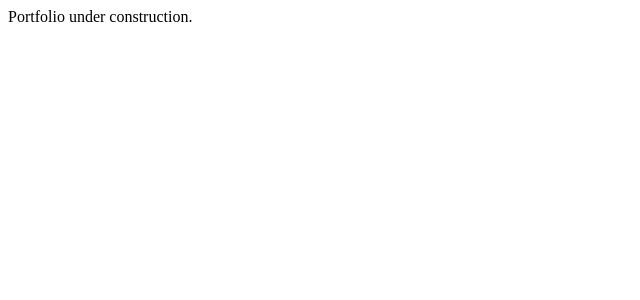
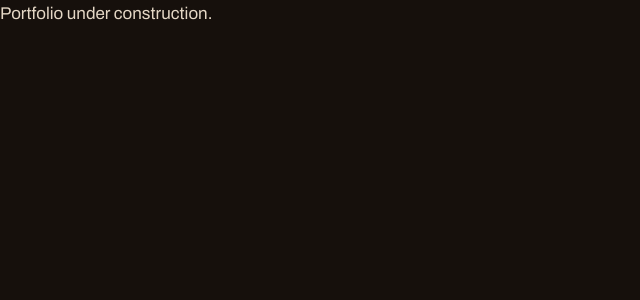
Before and after one commit to GreatLoveV/portfolio, a Next.js app: page / in a window 1280 px wide. Shown: the top 300 px of the page, without its empty margins (0-640 px from the left). Built offline with nearby package versions, Linux system fonts and the light colour scheme.

Commit message:
feat(design): add tokens, fonts and base styles

```diff
--- a/src/app/globals.css
+++ b/src/app/globals.css
@@ -1 +1,90 @@
-/* Design tokens arrive in Phase 2. */
+*,
+*::before,
+*::after {
+  box-sizing: border-box;
+}
+
+html {
+  -webkit-text-size-adjust: 100%;
+  text-size-adjust: 100%;
+}
+
+body {
+  margin: 0;
+  min-height: 100dvh;
+  background-color: var(--color-ground);
+  color: var(--color-paper);
+  font-family: var(--font-sans);
+  font-size: var(--text-body);
+  line-height: var(--leading-body);
+  font-stretch: var(--width-body);
+  -webkit-font-smoothing: antialiased;
+  -moz-osx-font-smoothing: grayscale;
+}
+
+h1,
+h2,
+h3,
+h4,
+p,
+figure,
+ul,
+ol,
+dl,
+dd {
+  margin: 0;
+}
+
+ul[role='list'],
+ol[role='list'] {
+  padding: 0;
+  list-style: none;
+}
+
+img,
+svg,
+video {
+  display: block;
+  max-width: 100%;
+}
+
+input,
+textarea,
+select,
+button {
+  font: inherit;
+  color: inherit;
+}
+
+a {
+  color: inherit;
+  text-decoration-line: underline;
+  text-decoration-thickness: 1px;
+  text-underline-offset: 0.2em;
+  transition: color var(--duration-fast) var(--ease-settle);
+}
+
+a:hover {
+  color: var(--color-ink);
+}
+
+:focus-visible {
+  outline: 2px solid var(--color-ink);
+  outline-offset: 3px;
+}
+
+::selection {
+  background: var(--color-ink);
+  color: var(--color-on-ink);
+}
+
+@media (prefers-reduced-motion: reduce) {
+  *,
+  *::before,
+  *::after {
+    animation-duration: 0.001ms !important;
+    animation-iteration-count: 1 !important;
+    transition-duration: 0.001ms !important;
+    scroll-behavior: auto !important;
+  }
+}
--- a/src/app/layout.tsx
+++ b/src/app/layout.tsx
@@ -1,6 +1,22 @@
 import type { Metadata } from 'next'
+import { Archivo, IBM_Plex_Mono } from 'next/font/google'
 
+import '@/styles/tokens.css'
 import './globals.css'
+
+const archivo = Archivo({
+  subsets: ['latin'],
+  axes: ['wdth'],
+  variable: '--font-archivo',
+  display: 'swap',
+})
+
+const plexMono = IBM_Plex_Mono({
+  subsets: ['latin'],
+  weight: ['400', '500'],
+  variable: '--font-plex-mono',
+  display: 'swap',
+})
 
 export const metadata: Metadata = {
   title: 'Wael Ettazi',
@@ -10,7 +26,7 @@ export default function RootLayout({
   children,
 }: Readonly<{ children: React.ReactNode }>) {
   return (
-    <html lang="en">
+    <html lang="en" className={`${archivo.variable} ${plexMono.variable}`}>
       <body>{children}</body>
     </html>
   )
--- /dev/null
+++ b/src/styles/tokens.css
@@ -0,0 +1,113 @@
+/*
+ * Design tokens. Derived from the references in docs/design/design.md.
+ * The idea is a two-colour screenprint: dark ground, bone paper, one ochre ink.
+ */
+:root {
+  color-scheme: dark;
+
+  /* Ground: warm near-blacks, layered from furthest to nearest */
+  --color-ground-sunken: #0e0a07;
+  --color-ground: #16100c;
+  --color-ground-raised: #211a14;
+  --color-ground-high: #2e261e;
+
+  /* Paper: text and light surfaces */
+  --color-paper: #e5d8c6;
+  --color-paper-muted: #b8a692;
+
+  /* The one ink. Used for action, focus and the print offset, nothing decorative. */
+  --color-ink: #d5af41;
+  --color-ink-deep: #927232;
+  --color-on-ink: #16100c;
+
+  /* Lines */
+  --color-line: #3a3026; /* dividers, decorative only */
+  --color-line-control: #7a6a58; /* form controls, 3:1 against ground */
+
+  /* Feedback: forms and admin only */
+  --color-error: #e8957f;
+  --color-success: #aeb886;
+
+  /* Type families (variables are set by next/font on <html>) */
+  --font-sans: var(--font-archivo), 'Helvetica Neue', Arial, sans-serif;
+  --font-mono: var(--font-plex-mono), ui-monospace, 'Cascadia Mono', monospace;
+
+  /* Type scale: fixed for reading sizes, fluid for display sizes */
+  --text-meta: 0.8125rem; /* 13px */
+  --text-small: 0.9375rem; /* 15px */
+  --text-body: 1.0625rem; /* 17px */
+  --text-lead: clamp(1.25rem, 1.1rem + 0.7vw, 1.625rem);
+  --text-h4: clamp(1.5rem, 1.3rem + 0.9vw, 2rem);
+  --text-h3: clamp(2rem, 1.6rem + 1.8vw, 3rem);
+  --text-h2: clamp(2.75rem, 2rem + 3.6vw, 5rem);
+  --text-h1: clamp(3.75rem, 2.2rem + 7.5vw, 8.5rem);
+  --text-display: clamp(4.5rem, 1.6rem + 14vw, 15rem);
+
+  --leading-display: 0.88;
+  --leading-heading: 1;
+  --leading-body: 1.6;
+  --leading-meta: 1.4;
+
+  --tracking-display: -0.025em;
+  --tracking-heading: -0.015em;
+  --tracking-meta: 0;
+
+  /* Archivo width axis: display type is condensed, reading type is not */
+  --width-display: 72%;
+  --width-heading: 80%;
+  --width-body: 100%;
+
+  --weight-regular: 400;
+  --weight-medium: 500;
+  --weight-bold: 700;
+  --weight-display: 800;
+
+  /* Spacing: 4px base */
+  --space-1: 0.25rem;
+  --space-2: 0.5rem;
+  --space-3: 0.75rem;
+  --space-4: 1rem;
+  --space-5: 1.5rem;
+  --space-6: 2rem;
+  --space-7: 3rem;
+  --space-8: 4rem;
+  --space-9: 6rem;
+  --space-10: 8rem;
+  --space-11: 12rem;
+
+  /* Layout */
+  --gutter: clamp(1rem, 0.5rem + 2.2vw, 2.5rem);
+  --grid-gap: clamp(1rem, 0.6rem + 1.5vw, 2rem);
+  --page-max: 100rem;
+  --measure: 65ch;
+  --section-gap: clamp(5rem, 3rem + 9vw, 12rem);
+
+  /* Radii: print has hard edges. Full is for round status marks only. */
+  --radius-none: 0;
+  --radius-sm: 2px;
+  --radius-full: 999px;
+
+  /* Motion */
+  --duration-fast: 200ms;
+  --duration-base: 400ms;
+  --duration-slow: 800ms;
+  --duration-reveal: 1400ms;
+  --ease-settle: cubic-bezier(0.16, 1, 0.3, 1);
+  --ease-sweep: cubic-bezier(0.76, 0, 0.24, 1);
+
+  /* The signature: display type printed slightly off register */
+  --misregister-x: 0.014em;
+  --misregister-y: 0.01em;
+
+  /* Atmosphere */
+  --grain-opacity: 0.55;
+  --vignette: rgb(8 5 3 / 0.4);
+  --leak: rgb(213 175 65 / 0.16);
+
+  /* Stacking */
+  --z-content: 1;
+  --z-nav: 10;
+  --z-vignette: 50;
+  --z-grain: 60;
+  --z-cursor: 70;
+}
```
Also changed, not shown: public/textures/grain.png (added).
